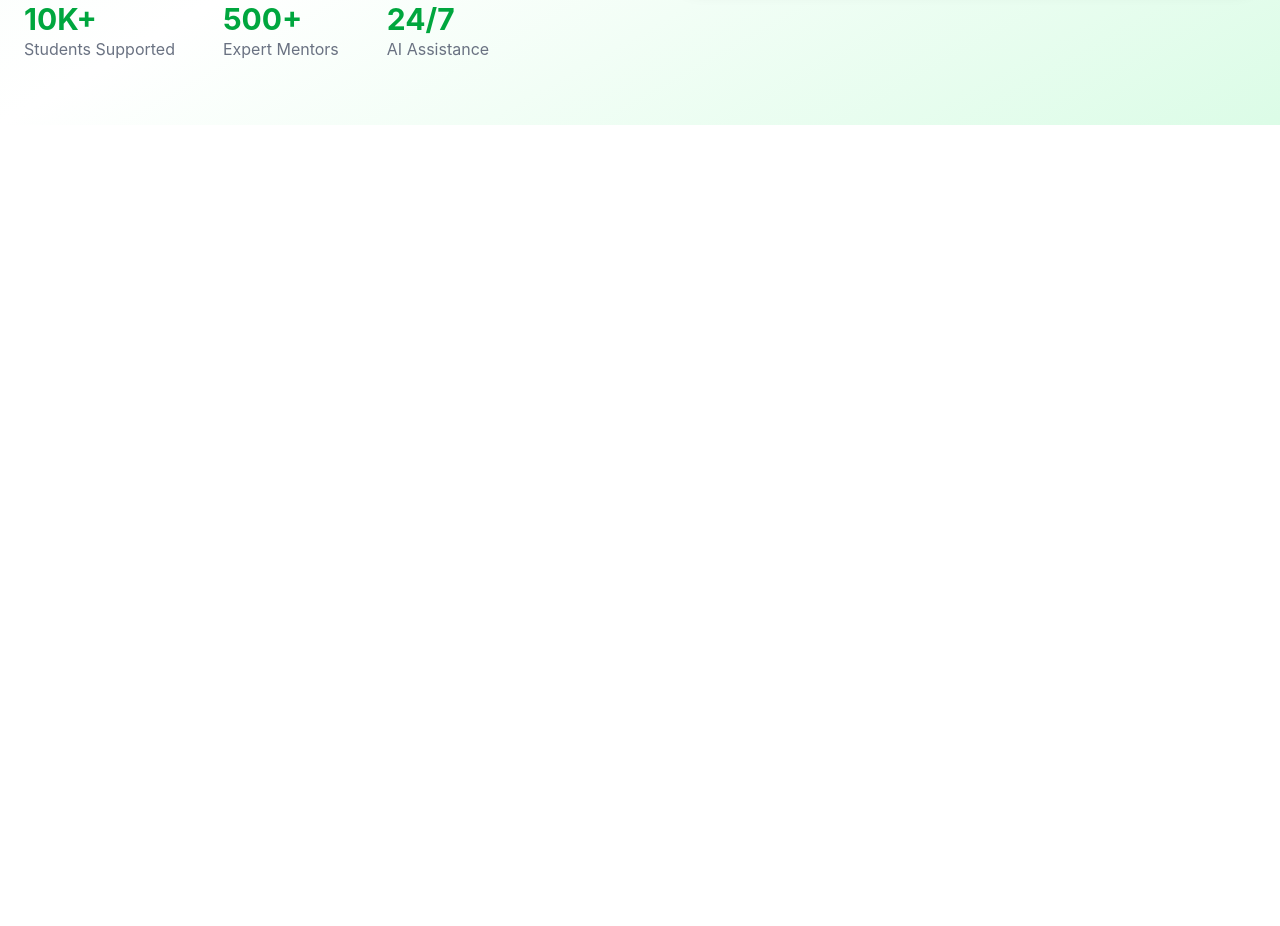
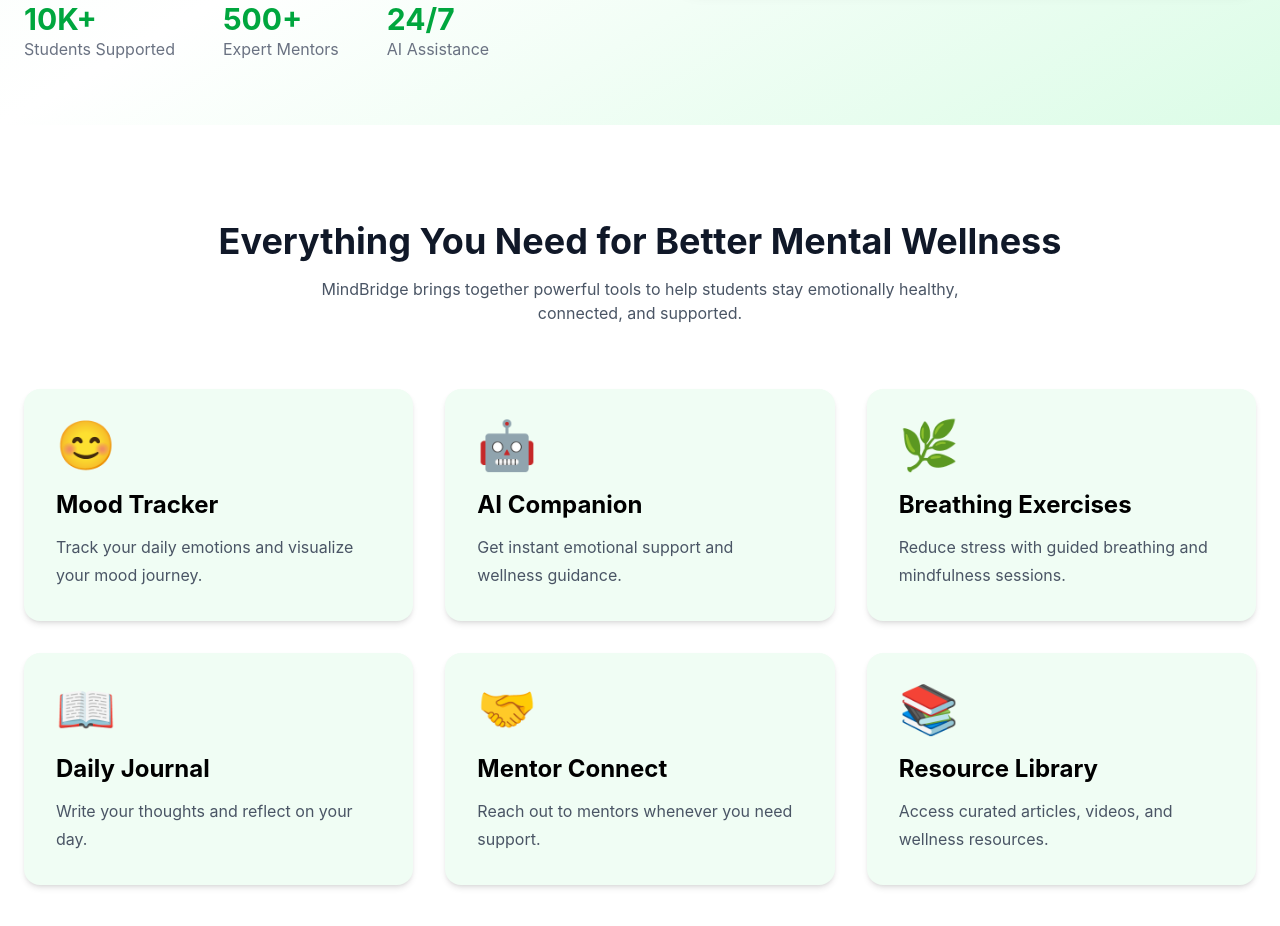
Before and after one commit to neha-gupta887/S-02-Mental-Health-Awareness-Campaign-for-First-Year-Students, a React (Vite) app: page / in a window 1280 px wide. Shown: the part 680-1606 px from the top of the page. Before the commit the page ends 805 px from the top, so only its background shows below. Built offline with nearby package versions, Linux system fonts and the light colour scheme.

Commit message:
Create features section structure

```diff
--- a/src/App.jsx
+++ b/src/App.jsx
@@ -1,11 +1,13 @@
 import Navbar from "./components/Navbar";
 import Hero from "./components/Hero";
+import Features from "./components/Features";
 
 function App() {
   return (
     <>
       <Navbar />
       <Hero />
+      <Features />
     </>
   );
 }
--- /dev/null
+++ b/src/components/Features.jsx
@@ -0,0 +1,76 @@
+function Features() {
+  const features = [
+    {
+      title: "Mood Tracker",
+      icon: "😊",
+      description: "Track your daily emotions and visualize your mood journey.",
+    },
+    {
+      title: "AI Companion",
+      icon: "🤖",
+      description: "Get instant emotional support and wellness guidance.",
+    },
+    {
+      title: "Breathing Exercises",
+      icon: "🌿",
+      description: "Reduce stress with guided breathing and mindfulness sessions.",
+    },
+    {
+      title: "Daily Journal",
+      icon: "📖",
+      description: "Write your thoughts and reflect on your day.",
+    },
+    {
+      title: "Mentor Connect",
+      icon: "🤝",
+      description: "Reach out to mentors whenever you need support.",
+    },
+    {
+      title: "Resource Library",
+      icon: "📚",
+      description: "Access curated articles, videos, and wellness resources.",
+    },
+  ];
+
+  return (
+    <section className="py-24 bg-white">
+      <div className="max-w-7xl mx-auto px-6">
+
+        <div className="text-center">
+          <h2 className="text-4xl font-bold text-gray-900">
+            Everything You Need for Better Mental Wellness
+          </h2>
+
+          <p className="mt-4 text-gray-600 max-w-2xl mx-auto">
+            MindBridge brings together powerful tools to help students stay
+            emotionally healthy, connected, and supported.
+          </p>
+        </div>
+
+        <div className="grid md:grid-cols-2 lg:grid-cols-3 gap-8 mt-16">
+
+          {features.map((feature, index) => (
+            <div
+              key={index}
+              className="bg-green-50 rounded-2xl p-8 hover:bg-green-100 hover:-translate-y-2 transition-all duration-300 shadow-md"
+            >
+              <div className="text-5xl">{feature.icon}</div>
+
+              <h3 className="mt-5 text-2xl font-bold">
+                {feature.title}
+              </h3>
+
+              <p className="mt-3 text-gray-600 leading-7">
+                {feature.description}
+              </p>
+            </div>
+          ))}
+
+        </div>
+
+      </div>
+    </section>
+  );
+}
+
+export default Features;
```
